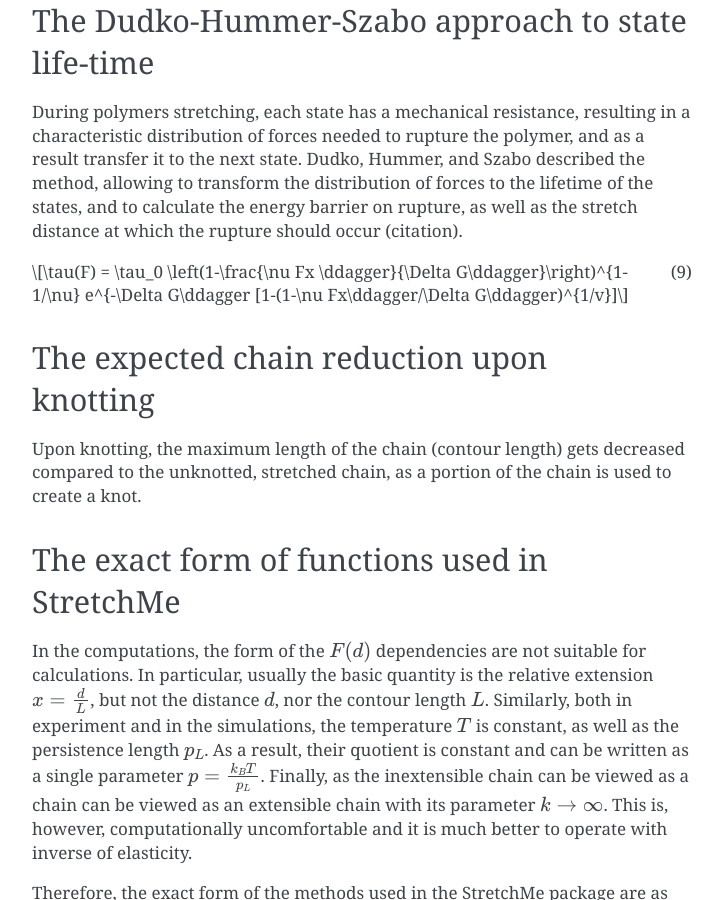
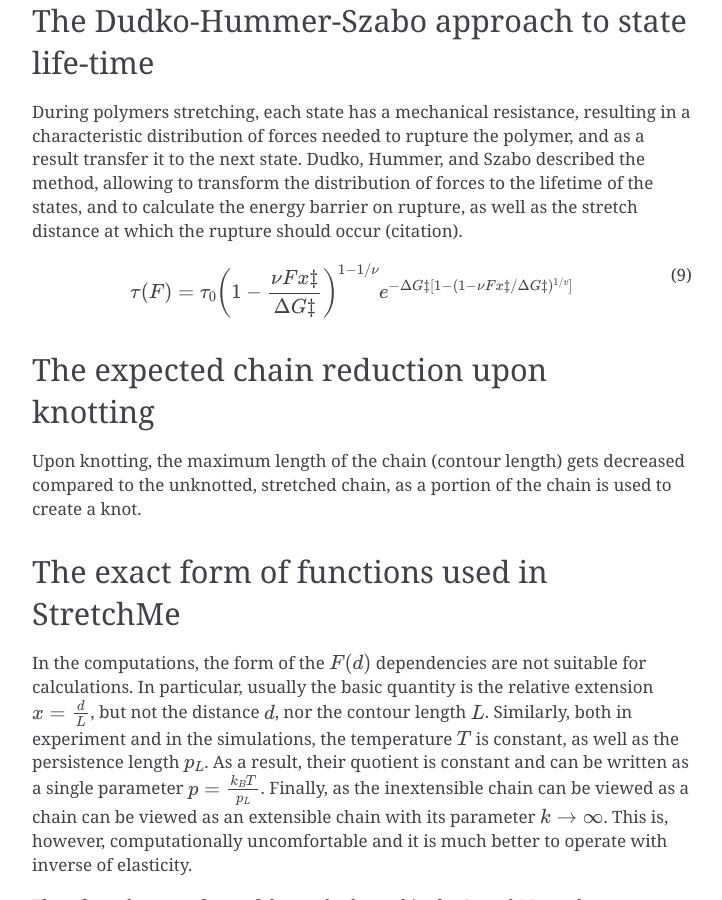
Before and after one commit to ilbsm/protein_stretching, a Sphinx documentation site: the page built from docs/theory.rst, in a window 1280 px wide and 900 px high, scrolled down 4397 px. Shown: the whole window, without its empty margins (388-1110 px from the left). Built offline with Sphinx 7.4.7, drawn with Linux system fonts in a browser that asks for light colours.

Commit message:
Small correction in equation.

```diff
--- a/docs/theory.rst
+++ b/docs/theory.rst
@@ -171,7 +171,7 @@ During polymers stretching, each state has a mechanical resistance, resulting in
 Dudko, Hummer, and Szabo described the method, allowing to transform the distribution of forces to the lifetime of the states, and to calculate the energy barrier on rupture, as well as the stretch distance at which the rupture should occur (citation).
 
 .. math::
-    \tau(F) = \tau_0 \left(1-\frac{\nu Fx \ddagger}{\Delta G\ddagger}\right)^{1-1/\nu} e^{-\Delta G\ddagger [1-(1-\nu Fx\ddagger/\Delta G\ddagger)^{1/v}]
+    \tau(F) = \tau_0 \left(1-\frac{\nu Fx \ddagger}{\Delta G\ddagger}\right)^{1-1/\nu} e^{-\Delta G\ddagger [1-(1-\nu Fx\ddagger/\Delta G\ddagger)^{1/v}]}
     :label: dhs_time
 
 .. _theory_knotting:
```
Also changed, not shown: 2 other files.
